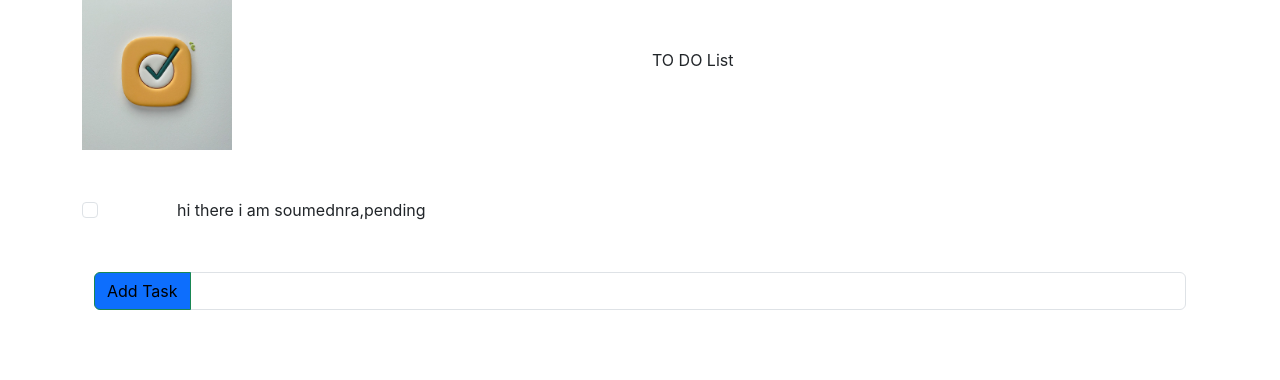
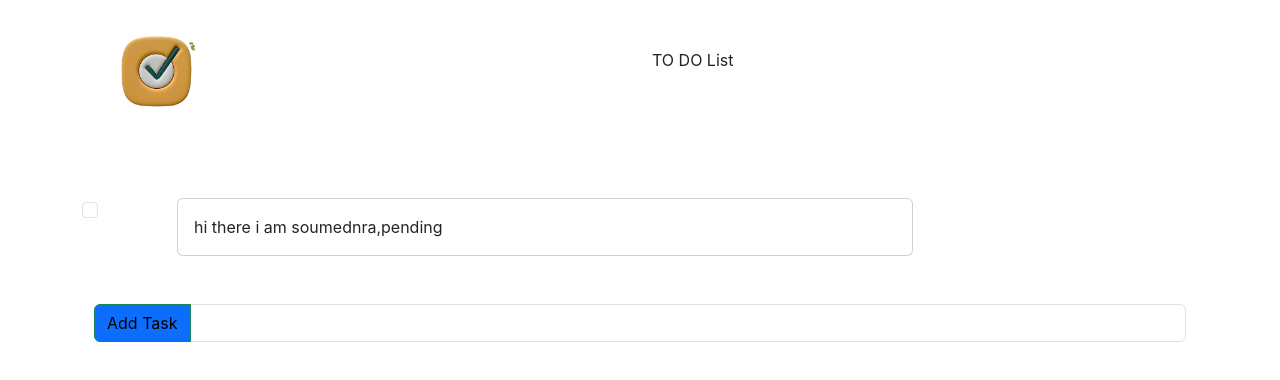
Before and after one commit to soumendra12/to_do_list, a React (Create React App) app: page / in a window 1280 px wide. Shown: the top 380 px of the page. Built offline with nearby package versions, Linux system fonts and the light colour scheme.

Commit message:
css added to tasks,clear after task addition

```diff
--- a/src/components/Addtask.js
+++ b/src/components/Addtask.js
@@ -10,8 +10,8 @@ const Addtask = ({taskList,setTaskList}) => {
     }
     return (
         <div className="container input-group mb-3 mt-5">
-            <button className="btn btn-primary btn-outline-success" onClick={()=>{setTaskList([...taskList,{text:text,status:"pending",priority:0}])}} style={{ color: "black" }} type="button" id="button-addon1" >Add Task</button>
-            <input onChange={onChangeHandler} type="text" className="form-control" placeholder="" aria-label="Example text with button addon" aria-describedby="button-addon1" />
+            <button className="btn btn-primary btn-outline-success" onClick={()=>{setTaskList([...taskList,{text:text,status:"pending",priority:0}]); setText("")}} style={{ color: "black" }} type="button" id="button-addon1" >Add Task</button>
+            <input onChange={onChangeHandler} type="text" className="form-control" placeholder="" aria-label="Example text with button addon" aria-describedby="button-addon1" value={text} />
         </div>
     );
 }
--- a/src/components/Header.js
+++ b/src/components/Header.js
@@ -5,7 +5,7 @@ const Header =()=>{
 return(
     <div className="row bg">
         <div className="col-6 justify-content-between">
-            <img style={{height: "150px"}} src="./images_logo/to_do_logo.jpeg" alt="to_do_logo"/>
+            <img style={{height: "150px"}} src="./images_logo/to_do_logo-removebg-preview.png" alt="to_do_logo"/>
         </div>
         <div className="col-6 mt-5">
            TO DO List
--- a/src/components/Task.js
+++ b/src/components/Task.js
@@ -2,35 +2,44 @@ import { useState } from "react";
 
 
 const Task = ({ task }) => {
-  const [status,setStatus]=useState(task.status);
+    const [status, setStatus] = useState(task.status);
     return (
         <>
             {
-            task.status === "pending" ? <div className="row">
+                status === "pending" ? <div className="row mt-2">
                     <div className="col-1">
                         <div class="form-check">
-                        <input class="form-check-input" type="checkbox" value="" id="flexCheckDefault" onClick={()=>{
-                            task.status="completed"
+                            <input class="form-check-input" type="checkbox" value="" id="flexCheckDefault" onClick={() => {
+                                task.status = "completed"
                                 setStatus("completed");
-                        }}/>
+                            }} />
                         </div>
                     </div>
                     <div className="col-8">
+                        <div class="card">
+                            <div class="card-body">
                                 {task.text},{task.status}
+                            </div>
+                        </div>
                     </div>
 
                 </div>
-            :   <div className="row">
+                    : <div className="row mt-2">
                         <div className="col-1">
                             <div class="form-check">
-                            <input class="form-check-input" type="checkbox" value="" id="flexCheckDefault" onClick={()=>{
-                                task.status="pending"
+                                <input class="form-check-input" type="checkbox" value="" id="flexCheckDefault" onClick={() => {
+                                    task.status = "pending"
                                     setStatus("pending");
-                        }}/>
+                                }} />
                             </div>
                         </div>
                         <div className="col-8">
+                            <div class="card">
+                                <div class="card-body">
                                 <del>{task.text}</del>,{task.status}
+                                </div>
+                            </div>
+
                         </div>
 
                     </div>
```
Also changed, not shown: public/images_logo/to_do_logo-removebg-preview.png (added). Lines whose indentation alone changed are shown as unchanged.
